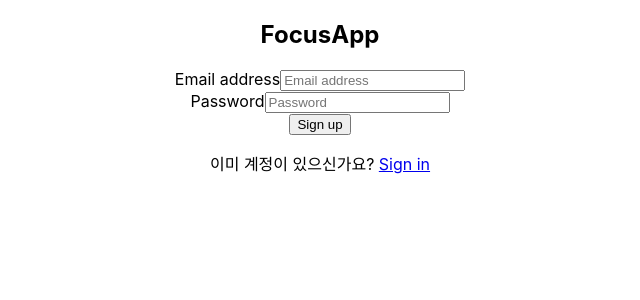
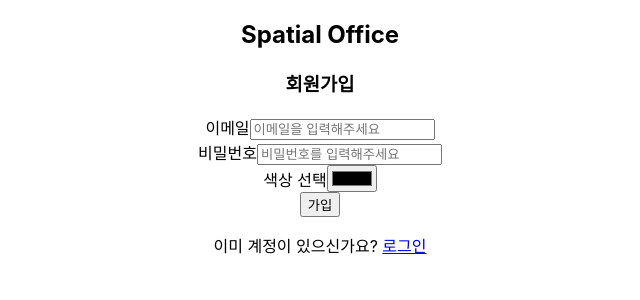
Before and after one commit to Anhagu/Spatial-Office, a React (Create React App) app in the folder client/: page /signup in a window 1280 px wide. Shown: the top 300 px of the page, without its empty margins (320-960 px from the left). Built offline with nearby package versions, Linux system fonts and the light colour scheme; no server answers.

Commit message:
Lobby에 로그인 세션 이메일 불러오기

```diff
--- a/client/src/screens/Lobby.jsx
+++ b/client/src/screens/Lobby.jsx
@@ -35,6 +35,14 @@ const LobbyScreen = () => {
     };
   }, [socket, handleJoinRoom]);
 
+  // 로그인 세션 확인 및 이메일 업데이트
+  useEffect(() => {
+    const loggedInEmail = localStorage.getItem("email");
+    if (loggedInEmail) {
+      setEmail(loggedInEmail);
+    }
+  }, []);
+
   return (
     <div>
       <h1>Lobby</h1>
--- a/client/src/screens/MainPage.jsx
+++ b/client/src/screens/MainPage.jsx
@@ -1,10 +1,15 @@
-import React from "react";
+import React, { useEffect } from "react";
 import { useNavigate, useLocation } from "react-router-dom";
 
 const MainPage = () => {
   const navigate = useNavigate();
   const location = useLocation();
-  const email = location.state?.email || ''; // 변경된 부분: 전달된 email 값을 받아옴
+  const email = location.state?.email || '';
+
+  useEffect(() => {
+    // 로그인된 사용자의 이메일을 출력
+    console.log("Logged-in user's email:", email);
+  }, [email]);
 
   const handleButtonClick = () => {
     navigate("/lobby");
@@ -30,7 +35,7 @@ const MainPage = () => {
       <button onClick={handleSignupClick}>Signup</button>
       <button onClick={handleOfficeClick}>시작하기</button>
 
-      {email && <p>Welcome, {email}!</p>} {/* 변경된 부분: email 값을 출력 */}
+      {email && <p>Welcome, {email}!</p>}
     </div>
   );
 };
--- a/client/src/screens/SignUp.jsx
+++ b/client/src/screens/SignUp.jsx
@@ -9,6 +9,7 @@ const Signup = () => {
 
     const [email, setEmail] = useState('')
     const [password, setPassword] = useState('');
+    const [userColor, setUserColor] = useState('');
 
     const onSubmit = async (e) => {
         e.preventDefault()
@@ -21,7 +22,7 @@ const Signup = () => {
 
                 // Firestore에 사용자 정보 추가
                 const userDocRef = collection(db, 'users'); // users 컬렉션 참조
-                const userData = { email: user.email }; // 사용자 정보
+                const userData = { email: user.email, userColor: userColor }; // 사용자 정보
                 addDoc(userDocRef, userData) // Firestore에 데이터 추가
 
                 navigate("/login")
@@ -42,11 +43,12 @@ const Signup = () => {
             <section>
                 <div>
                     <div>
-                        <h1> FocusApp </h1>
+                        <h1> Spatial Office </h1>
+                        <h3> 회원가입 </h3>
                         <form>
                             <div>
                                 <label htmlFor="email-address">
-                                    Email address
+                                    이메일
                                 </label>
                                 <input
                                     type="email"
@@ -54,13 +56,13 @@ const Signup = () => {
                                     value={email}
                                     onChange={(e) => setEmail(e.target.value)}
                                     required
-                                    placeholder="Email address"
+                                    placeholder="이메일을 입력해주세요"
                                 />
                             </div>
 
                             <div>
                                 <label htmlFor="password">
-                                    Password
+                                    비밀번호
                                 </label>
                                 <input
                                     type="password"
@@ -68,7 +70,19 @@ const Signup = () => {
                                     value={password}
                                     onChange={(e) => setPassword(e.target.value)}
                                     required
-                                    placeholder="Password"
+                                    placeholder="비밀번호를 입력해주세요"
+                                />
+                            </div>
+
+                            <div>
+                                <label htmlFor="user-color">
+                                    색상 선택
+                                </label>
+                                <input
+                                    type="color"
+                                    id="user-color"
+                                    value={userColor}
+                                    onChange={(e) => setUserColor(e.target.value)}
                                 />
                             </div>
 
@@ -76,7 +90,7 @@ const Signup = () => {
                                 type="submit"
                                 onClick={onSubmit}
                             >
-                                Sign up
+                                가입
                             </button>
 
                         </form>
@@ -84,7 +98,7 @@ const Signup = () => {
                         <p>
                             이미 계정이 있으신가요?{' '}
                             <NavLink to="/login" >
-                                Sign in
+                                로그인
                             </NavLink>
                         </p>
                     </div>
```
